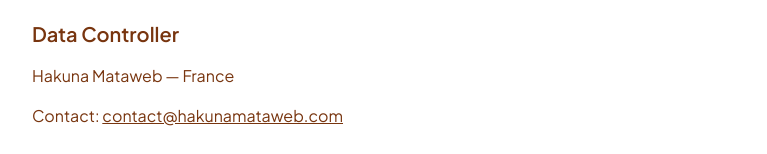
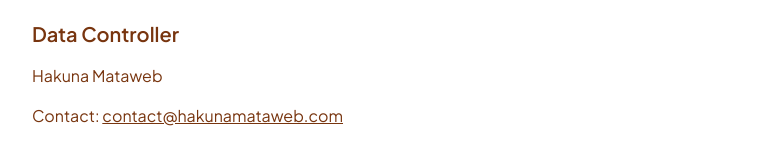
Before and after one commit to roCal93/HakunaMataweb, a Next.js app: page /en/privacy in a window 1280 px wide. Shown: the part 180-334 px from the top of the page, without its empty margins (240-1007 px from the left). Built offline with nearby package versions, Linux system fonts and the light colour scheme; no server answers.

Commit message:
littleFix

```diff
--- a/src/app/[locale]/privacy/page.tsx
+++ b/src/app/[locale]/privacy/page.tsx
@@ -40,7 +40,7 @@
       <section className="space-y-4 mb-8">
         <h2 className="text-xl font-semibold">{isFr ? 'Responsable de traitement' : 'Data Controller'}</h2>
         <p>
-          Hakuna Mataweb — {isFr ? 'France' : 'France'}
+          Hakuna Mataweb
         </p>
         <p>
           {isFr ? 'Contact : ' : 'Contact: '}<a className="underline" href="mailto:contact@hakunamataweb.com">contact@hakunamataweb.com</a>
```
